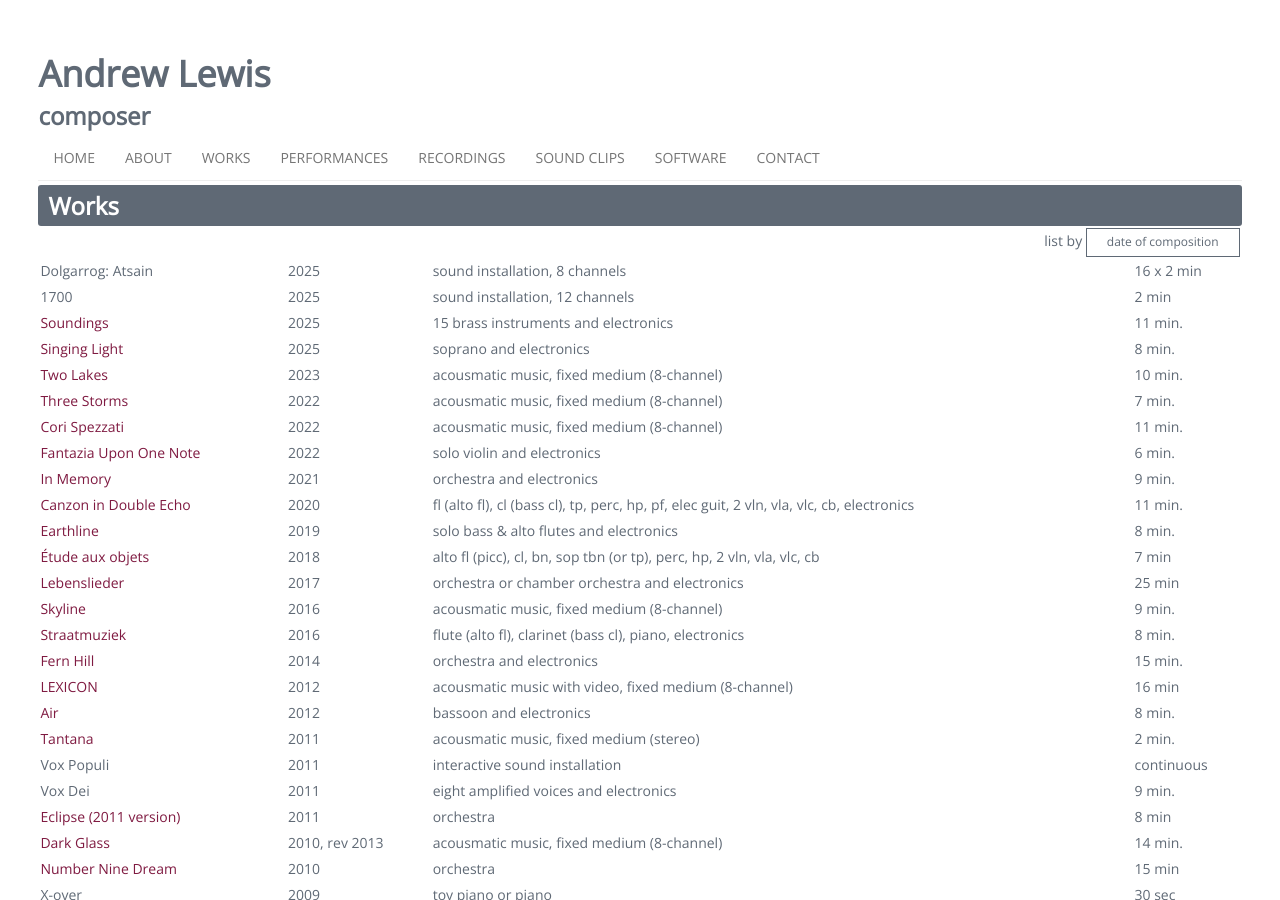
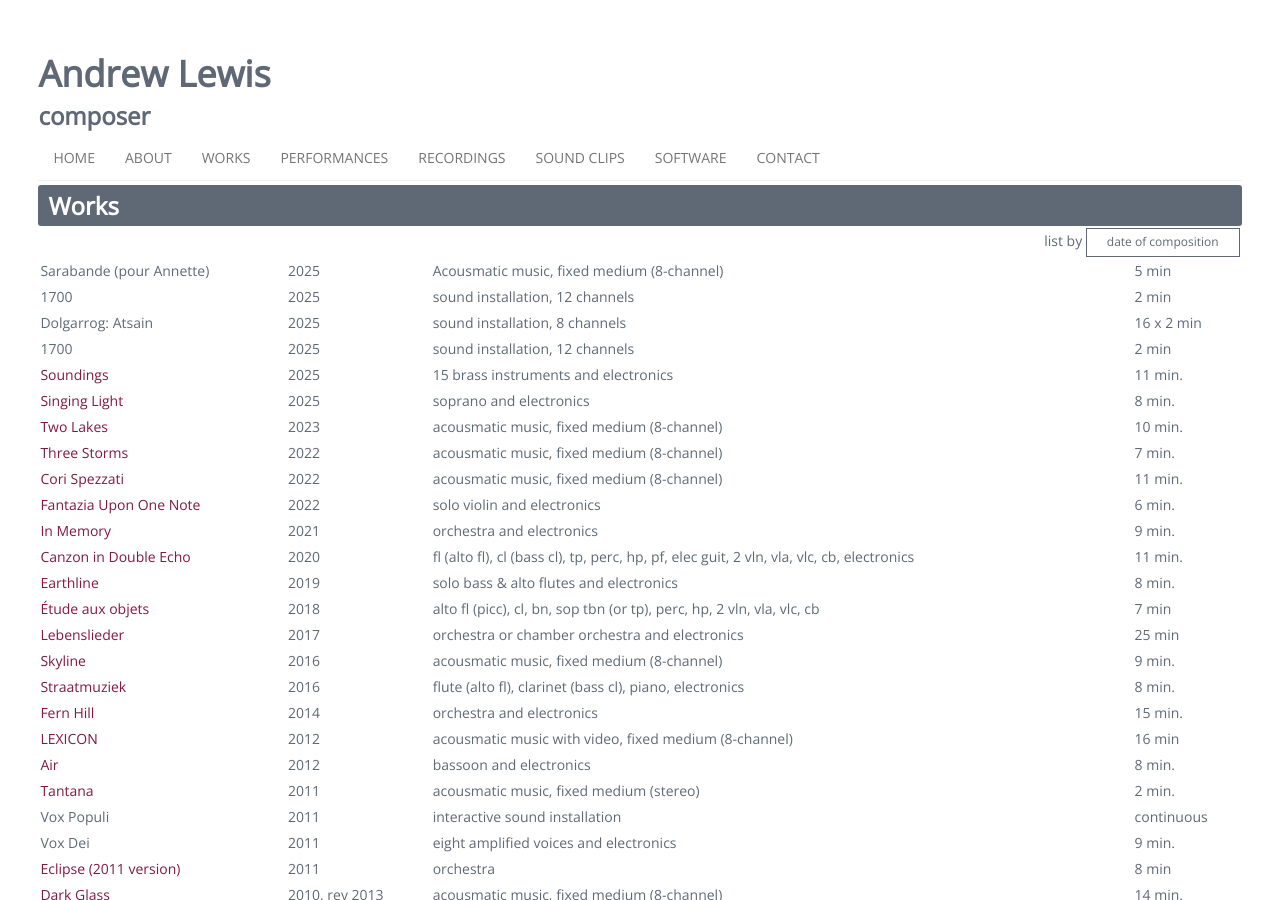
Before and after one commit to acousmatician/acousmatician.github.io, a Jekyll site: the page built from workschron.html, in a window 1280 px wide and 900 px high. Built offline with Jekyll 4.4.1, drawn with Linux system fonts in a browser that asks for light colours; nearby versions of some CDN libraries; library files that are not in the unit come from our copies.

Commit message:
Adding Sarabande

```diff
--- a/workschron.html
+++ b/workschron.html
@@ -12,6 +12,18 @@ title: Andrew Lewis | Works
                 <div class="dropdown-content"> <a href="works.html">genre/forces</a></div>
               </div>
             </td>
+            <tr>
+            <td>Sarabande (pour Annette)</td>
+            <td>2025</td>
+            <td>Acousmatic music, fixed medium (8-channel) </td>
+            <td>5 min</td>
+          </tr>
+            <tr>
+            <td>1700</td>
+            <td>2025</td>
+            <td>sound installation, 12 channels</td>
+            <td>2 min</td>
+          </tr>
              <tr>
             <td>Dolgarrog: Atsain</td>
             <td>2025</td>
```
Also changed, not shown: works.html (+12 -2 lines).
